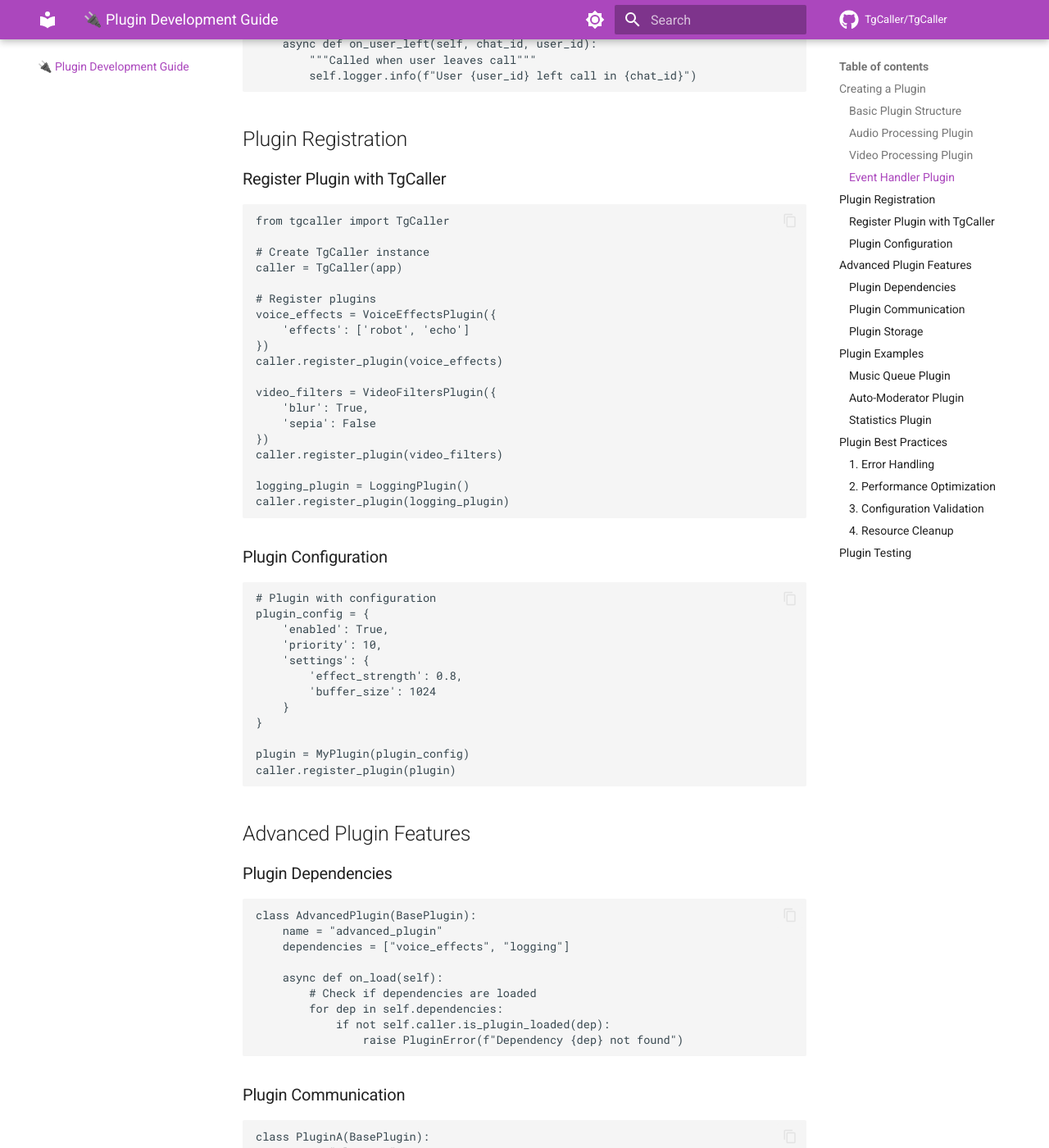
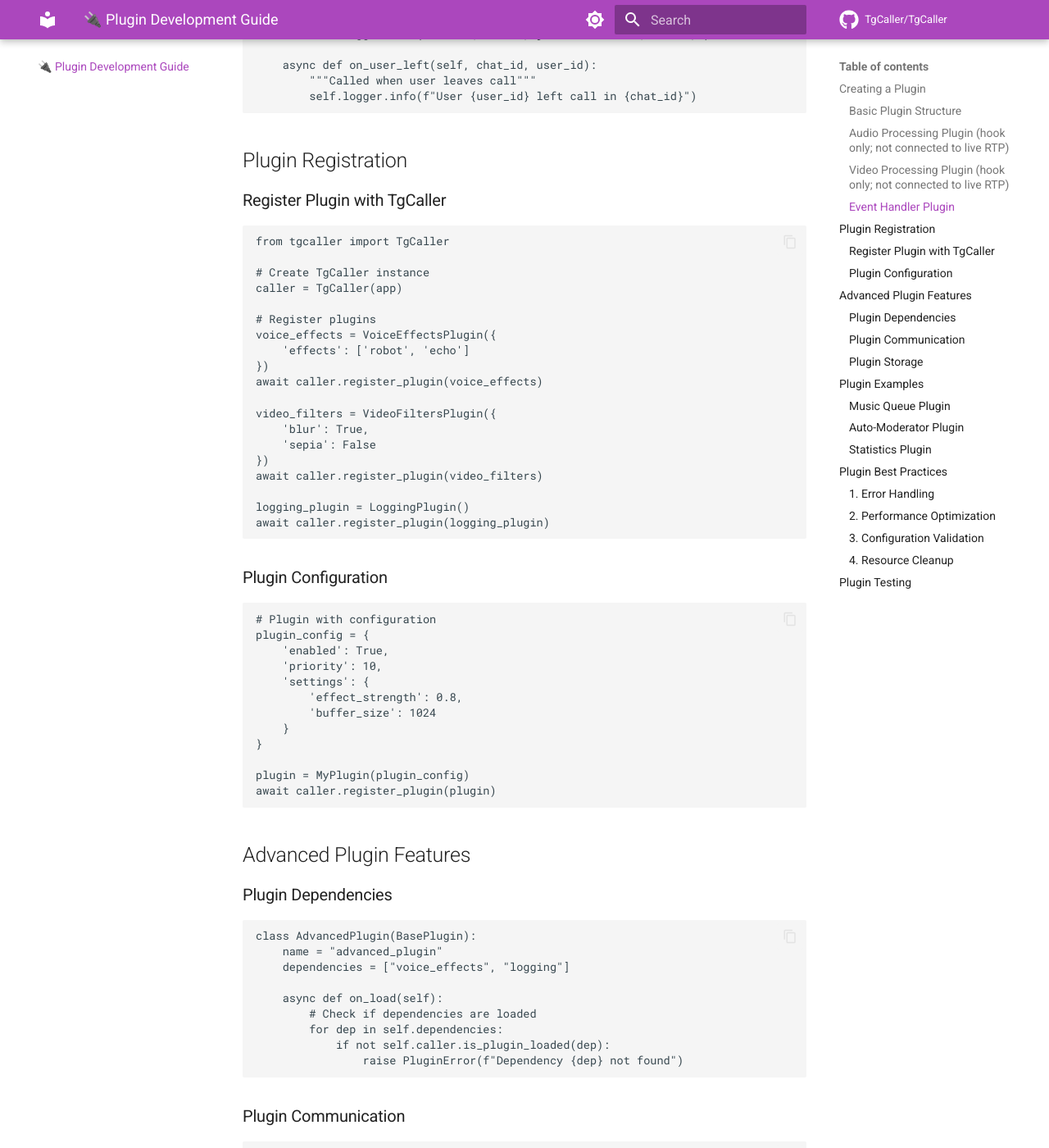
Before and after one commit to TgCaller/TgCaller, an MkDocs documentation site: the page built from docs/plugins.md, in a window 1280 px wide and 1400 px high, scrolled down 2620 px. Shown: the whole window at 82% size. Built offline with MkDocs 1.6.1 and Material for MkDocs 9.7.7, drawn with Linux system fonts in a browser that asks for light colours; comment, search, counter and statistics services are not loaded; some of the changed text lies outside the part shown.

Commit message:
Correct plugin guide for async registration and storage API

````diff
--- a/docs/plugins.md
+++ b/docs/plugins.md
@@ -1,6 +1,6 @@
 # 🔌 Plugin Development Guide
 
-TgCaller supports a powerful plugin system that allows you to extend functionality with custom features.
+TgCaller provides plugin lifecycle hooks, dependency ordering, event callbacks, and plugin-to-plugin messaging. Audio/video transformation hooks exist, but they are not yet wired into the live Telegram media transport.
 
 ## Creating a Plugin
 
@@ -27,7 +27,7 @@ class MyPlugin(BasePlugin):
         print(f"Unloading {self.name} plugin...")
 ```
 
-### Audio Processing Plugin
+### Audio Processing Plugin (hook only; not connected to live RTP)
 
 ```python
 from tgcaller.plugins import BasePlugin
@@ -68,7 +68,7 @@ class VoiceEffectsPlugin(BasePlugin):
         return audio_frame
 ```
 
-### Video Processing Plugin
+### Video Processing Plugin (hook only; not connected to live RTP)
 
 ```python
 import cv2
@@ -143,16 +143,16 @@ caller = TgCaller(app)
 voice_effects = VoiceEffectsPlugin({
     'effects': ['robot', 'echo']
 })
-caller.register_plugin(voice_effects)
+await caller.register_plugin(voice_effects)
 
 video_filters = VideoFiltersPlugin({
     'blur': True,
     'sepia': False
 })
-caller.register_plugin(video_filters)
+await caller.register_plugin(video_filters)
 
 logging_plugin = LoggingPlugin()
-caller.register_plugin(logging_plugin)
+await caller.register_plugin(logging_plugin)
 ```
 
 ### Plugin Configuration
@@ -169,7 +169,7 @@ plugin_config = {
 }
 
 plugin = MyPlugin(plugin_config)
-caller.register_plugin(plugin)
+await caller.register_plugin(plugin)
 ```
 
 ## Advanced Plugin Features
````
Also changed, not shown: other parts of docs/plugins.md (+2 -2 lines).
